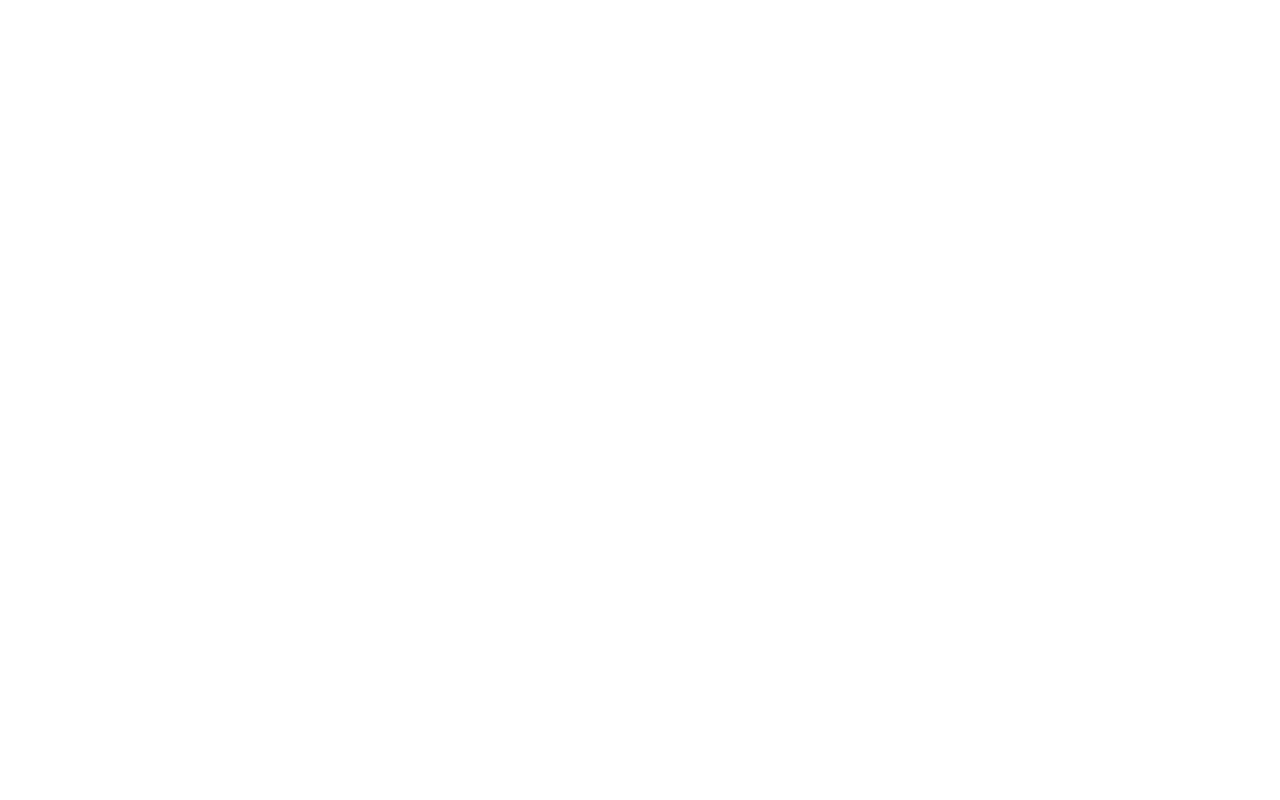
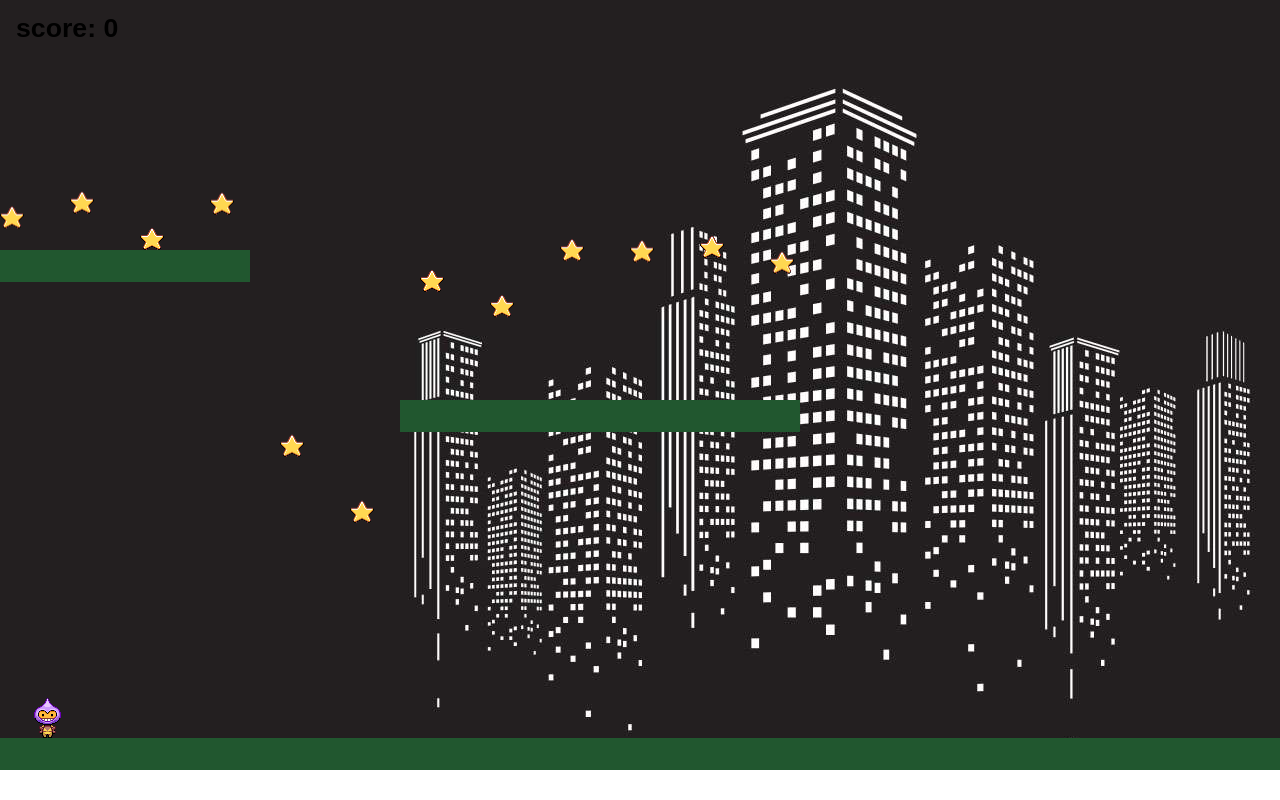
Before and after one commit to justvibration/team-up-game, a website: page index.html in a window 1280 px wide. Drawn offline with Linux system fonts and the light colour scheme; animation ran at ten frames a second.

Commit message:
world stuff

```diff
--- a/game/game.js
+++ b/game/game.js
@@ -1,6 +1,6 @@
 var game = new Phaser.Game(
-  '800', // width
-  '600', // height
+  '1500', // width
+  '770', // height
   Phaser.AUTO, // rendering context (WebGL or Convas)
   'game', // DOM id
   {
@@ -12,7 +12,7 @@ var game = new Phaser.Game(
 
 function preload() {
 
-  game.load.image('sky', 'assets/sky.png');
+  game.load.image('bg', 'assets/bg.jpg');
   game.load.image('ground', 'assets/platform.png');
   game.load.image('star', 'assets/star.png');
   game.load.spritesheet('dude', 'assets/dude.png', 32, 48);
@@ -33,7 +33,7 @@ function create() {
   game.physics.startSystem(Phaser.Physics.ARCADE);
 
   //  A simple background for our game
-  game.add.sprite(0, 0, 'sky');
+  game.add.sprite(0, 0, 'bg');
 
   //  The platforms group contains the ground and the 2 ledges we can jump on
   platforms = game.add.group();
@@ -42,10 +42,10 @@ function create() {
   platforms.enableBody = true;
 
   // Here we create the ground.
-  var ground = platforms.create(0, game.world.height - 64, 'ground');
+  var ground = platforms.create(0, game.world.height-32, 'ground');
 
   //  Scale it to fit the width of the game (the original sprite is 400x32 in size)
-  ground.scale.setTo(2, 2);
+  ground.scale.setTo(4, 1);
 
   //  This stops it from falling away when you jump on it
   ground.body.immovable = true;
@@ -65,7 +65,7 @@ function create() {
 
   //  Player physics properties. Give the little guy a slight bounce.
   player.body.bounce.y = 0.2;
-  player.body.gravity.y = 300;
+  player.body.gravity.y = 500;
   player.body.collideWorldBounds = true;
 
   //  Our two animations, walking left and right.
--- a/index.html
+++ b/index.html
@@ -5,6 +5,7 @@
   <meta charset="UTF-8" />
   <title>Phaser - Making your first game, part 9</title>
   <script type="text/javascript" src="js/phaser.min.js"></script>
+  <script type="text/javascript" src="game/game.js"></script>
   <style type="text/css">
     body {
       margin: 0;
```
